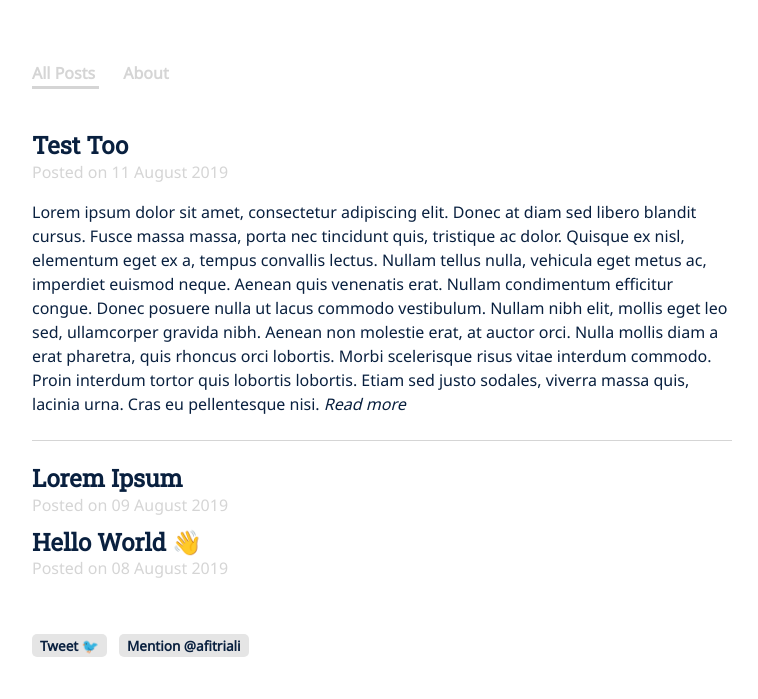
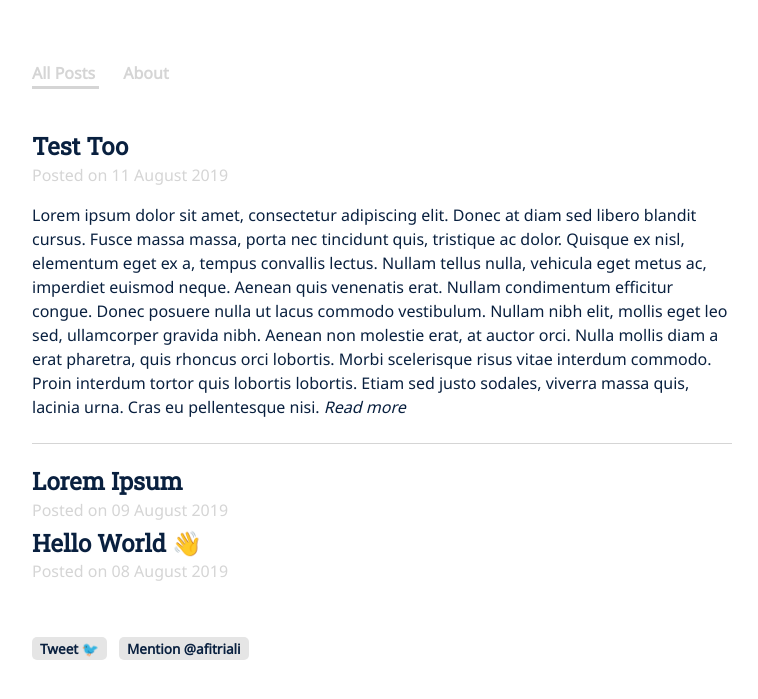
Before and after one commit to xfltrt/xfltrt.github.io, a Jekyll site: the page built from index.html, in a window 1280 px wide. Shown: the top 699 px of the page, without its empty margins (258-1016 px from the left). Built offline with Jekyll 4.4.1, drawn with Linux system fonts in a browser that asks for light colours; comment, search, counter and statistics services are not loaded.

Commit message:
Update main.scss

```diff
--- a/_sass/main.scss
+++ b/_sass/main.scss
@@ -35,14 +35,14 @@ p:last-of-type, p:last-child {
 }
 
 nav {
-  margin-bottom: 50px;
+  margin-bottom: 51px;
 }
 
 nav a {
   color: var(--colour-gray);
   font-weight: 700;
   margin: 0 24px 0 0;
-  padding: 0 0 6px 0;
+  padding: 0 0 5px 0;
   text-decoration: none;
 }
 
@@ -65,7 +65,7 @@ nav a:hover {
 }
 
 .post {
-  margin-top: 12px;
+  margin-top: 8px;
 }
 
 .post:first-child {
@@ -80,7 +80,7 @@ nav a:hover {
 
 .details {
   color: var(--colour-gray);
-  margin-top: 0;
+  margin-top: 2px;
 }
 
 footer {
```
